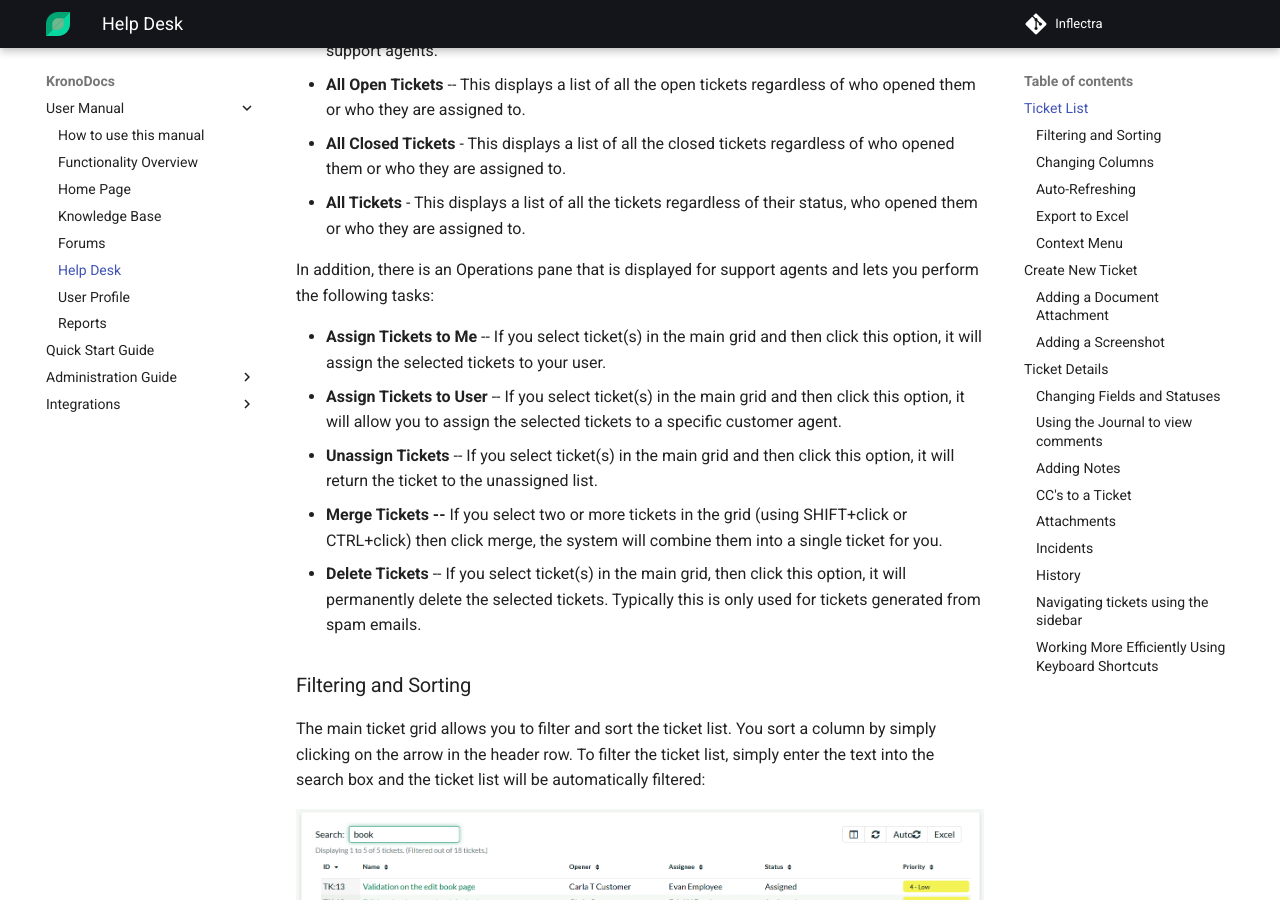
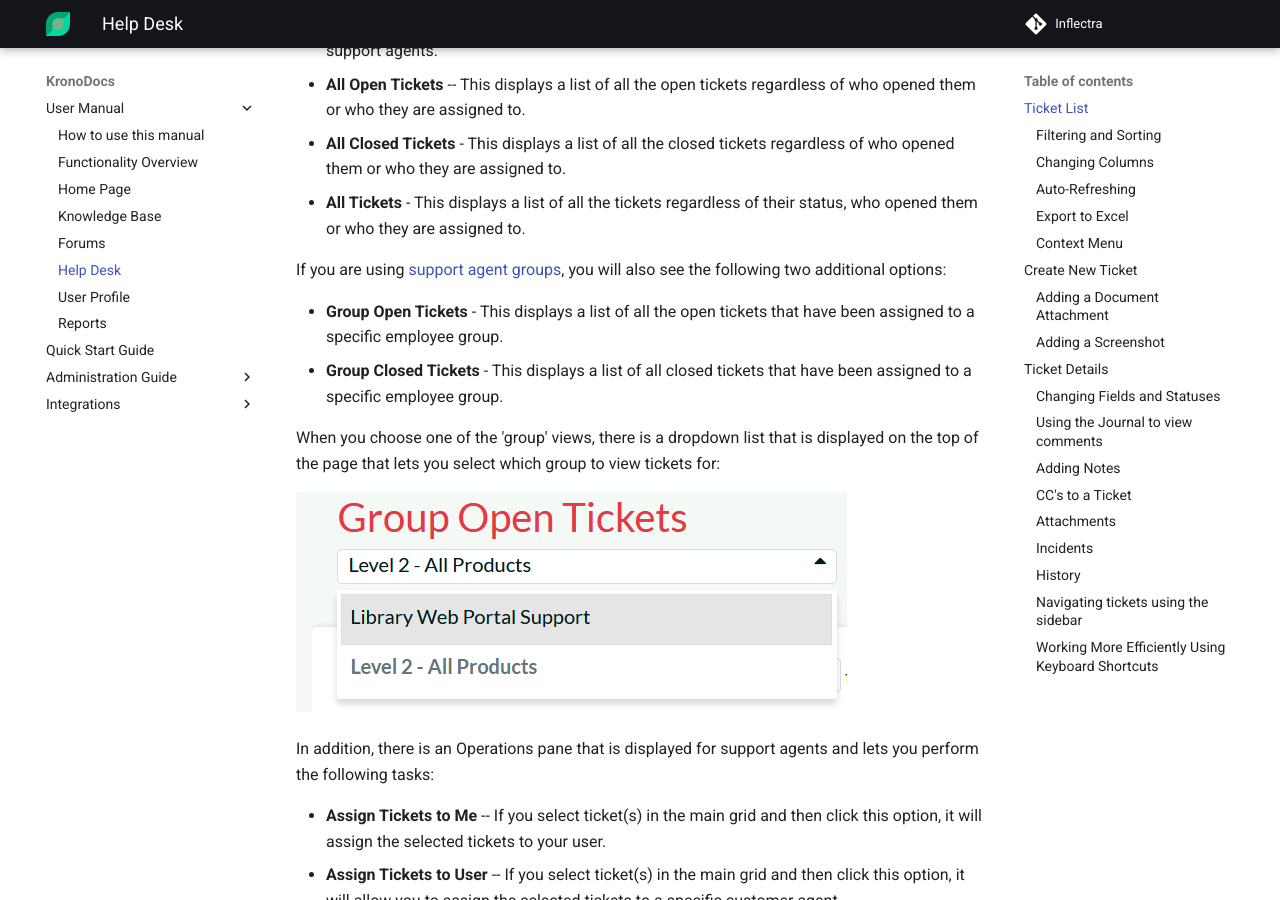
Before and after one commit to Inflectra/kronodesk-documentation, an MkDocs documentation site: the page built from docs/User-Manual/Help-Desk.md, in a window 1280 px wide and 900 px high, scrolled down 1159 px. Built offline with MkDocs 1.6.1 and Material for MkDocs 9.7.7, drawn with Linux system fonts in a browser that asks for light colours; old or Windows-style settings are respelled for this version of MkDocs.

Commit message:
add group views documentation

```diff
--- a/docs/User-Manual/Help-Desk.md
+++ b/docs/User-Manual/Help-Desk.md
@@ -24,6 +24,15 @@ The following display options are available to support agents:
 - **All Open Tickets** -- This displays a list of all the open tickets regardless of who opened them or who they are assigned to.
 - **All Closed Tickets** - This displays a list of all the closed tickets regardless of who opened them or who they are assigned to.
 - **All Tickets** - This displays a list of all the tickets regardless of their status, who opened them or who they are assigned to.
+
+If you are using [support agent groups](../Administration-Guide/Users/#manage-employee-groups), you will also see the following two additional options:
+
+- **Group Open Tickets** - This displays a list of all the open tickets that have been assigned to a specific employee group.
+- **Group Closed Tickets** - This displays a list of all closed tickets that have been assigned to a specific employee group.
+
+When you choose one of the 'group' views, there is a dropdown list that is displayed on the top of the page that lets you select which group to view tickets for:
+
+![](img/Help_Desk_Group-Selector.png)
 
 In addition, there is an Operations pane that is displayed for support agents and lets you perform the following tasks:
 
```
Also changed, not shown: docs/User-Manual/img/Help_Desk_Group-Selector.png (added).
